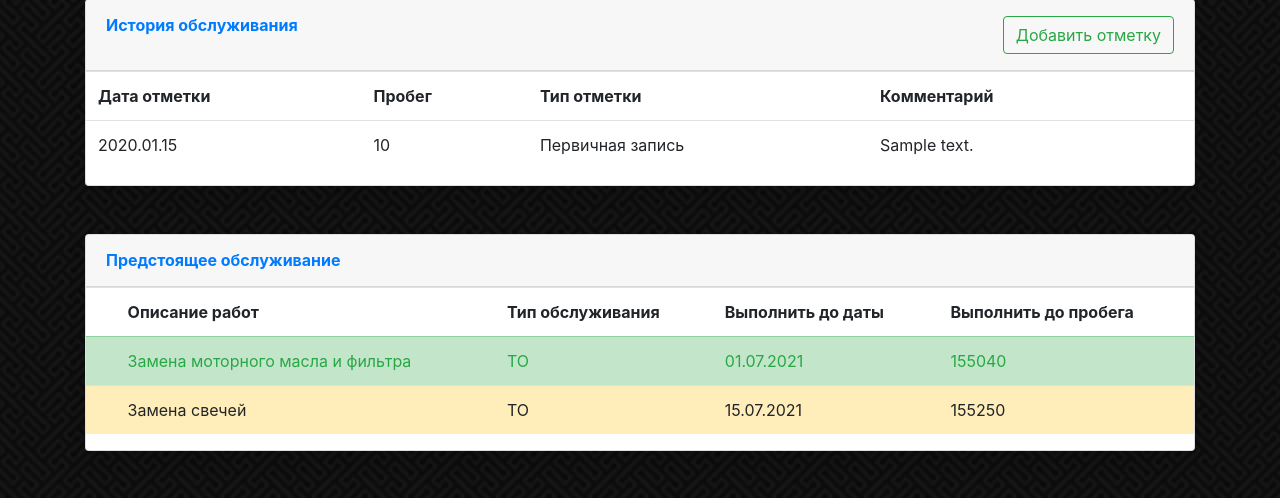
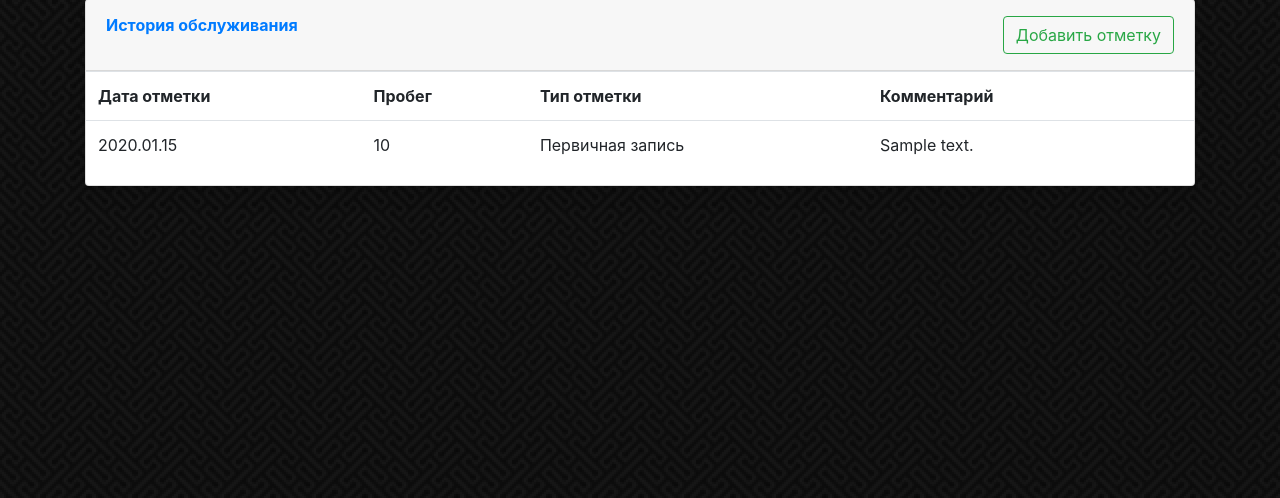
Before and after one commit to TechInspect/TechInspect, a Django app: a page that uses car_park/templates/car_park/history.html in a window 1280 px wide. Shown: the part 236-734 px from the top of the page. Run offline with Django 3.2, Linux system fonts and the light colour scheme; a user stored in the database is signed in; tables that the repository leaves empty hold one stand-in row (values such as "Sample post"); some libraries are stand-ins or nearby versions.

Commit message:
Some changes

```diff
--- a/car_park/templates/car_park/history.html
+++ b/car_park/templates/car_park/history.html
@@ -48,40 +48,40 @@
         </div>
     </div>
 
-    <div class="row">
-        <div class="col-lg-12 mb-4">
+<!--    <div class="row">-->
+<!--        <div class="col-lg-12 mb-4">-->
 
-            <div class="card shadow mb-4">
-                <div class="card-header py-3 d-flex justify-content-between">
-                    <h6 class="m-0 font-weight-bold text-primary">Предстоящее обслуживание</h6>
-<!--                            <button type="button" class="btn btn-outline-success">Добавить отметку</button>-->
-                </div>
-                <div>
-                    <table class="table">
-                        <tr>
-                            <th></th>
-                            <th>Описание работ</th>
-                            <th>Тип обслуживания</th>
-                            <th>Выполнить до даты</th>
-                            <th>Выполнить до пробега</th>
-                        </tr>
-                        {% if car_upcoming %}
-                            {% for item in car_upcoming %}
-                                    <tr class="{% if item.completed_at == 0 %}table-warning{% else %}table-success text-success{% endif %}">
-                                        <td>{% if item.completed_at != 0 %}<i class="fas fa-check"></i>{% endif %}</td>
-                                        <td>{{ item.name }}</td>
-                                        <td>{{ item.type }}</td>
-                                        <td>{{ item.time_period }}</td>
-                                        <td>{{ item.mileage_period }}</td>
-                                    </tr>
-                            {% endfor %}
-                        {% else %}
-                            <tr><td colspan="4">Нет предстоящих работ</td></tr>
-                        {% endif %}
-                    </table>
-                </div>
-            </div>
+<!--            <div class="card shadow mb-4">-->
+<!--                <div class="card-header py-3 d-flex justify-content-between">-->
+<!--                    <h6 class="m-0 font-weight-bold text-primary">Предстоящее обслуживание</h6>-->
+<!--&lt;!&ndash;                            <button type="button" class="btn btn-outline-success">Добавить отметку</button>&ndash;&gt;-->
+<!--                </div>-->
+<!--                <div>-->
+<!--                    <table class="table">-->
+<!--                        <tr>-->
+<!--                            <th></th>-->
+<!--                            <th>Описание работ</th>-->
+<!--                            <th>Тип обслуживания</th>-->
+<!--                            <th>Выполнить до даты</th>-->
+<!--                            <th>Выполнить до пробега</th>-->
+<!--                        </tr>-->
+<!--                        {% if car_upcoming %}-->
+<!--                            {% for item in car_upcoming %}-->
+<!--                                    <tr class="{% if item.completed_at == 0 %}table-warning{% else %}table-success text-success{% endif %}">-->
+<!--                                        <td>{% if item.completed_at != 0 %}<i class="fas fa-check"></i>{% endif %}</td>-->
+<!--                                        <td>{{ item.name }}</td>-->
+<!--                                        <td>{{ item.type }}</td>-->
+<!--                                        <td>{{ item.time_period }}</td>-->
+<!--                                        <td>{{ item.mileage_period }}</td>-->
+<!--                                    </tr>-->
+<!--                            {% endfor %}-->
+<!--                        {% else %}-->
+<!--                            <tr><td colspan="4">Нет предстоящих работ</td></tr>-->
+<!--                        {% endif %}-->
+<!--                    </table>-->
+<!--                </div>-->
+<!--            </div>-->
 
-        </div>
-    </div>
+<!--        </div>-->
+<!--    </div>-->
 {% endblock %}
--- a/car_park/views.py
+++ b/car_park/views.py
@@ -20,7 +20,9 @@ from car_park.models import Park, CarHistory
 def cars(request):
     context = {
         'title': 'Гараж',
-        'cars': Park.objects.filter(user=request.user)
+        'cars': Park.objects.filter(user=request.user),
+        # 'cars': Park.objects.filter(user=request.user, deleted_at=None),
+        # 'cars': Park.objects.filter(deleted_at=None),
     }
     return render(request, 'car_park/cars.html', context)
 
```
Also changed, not shown: 1 other file.
